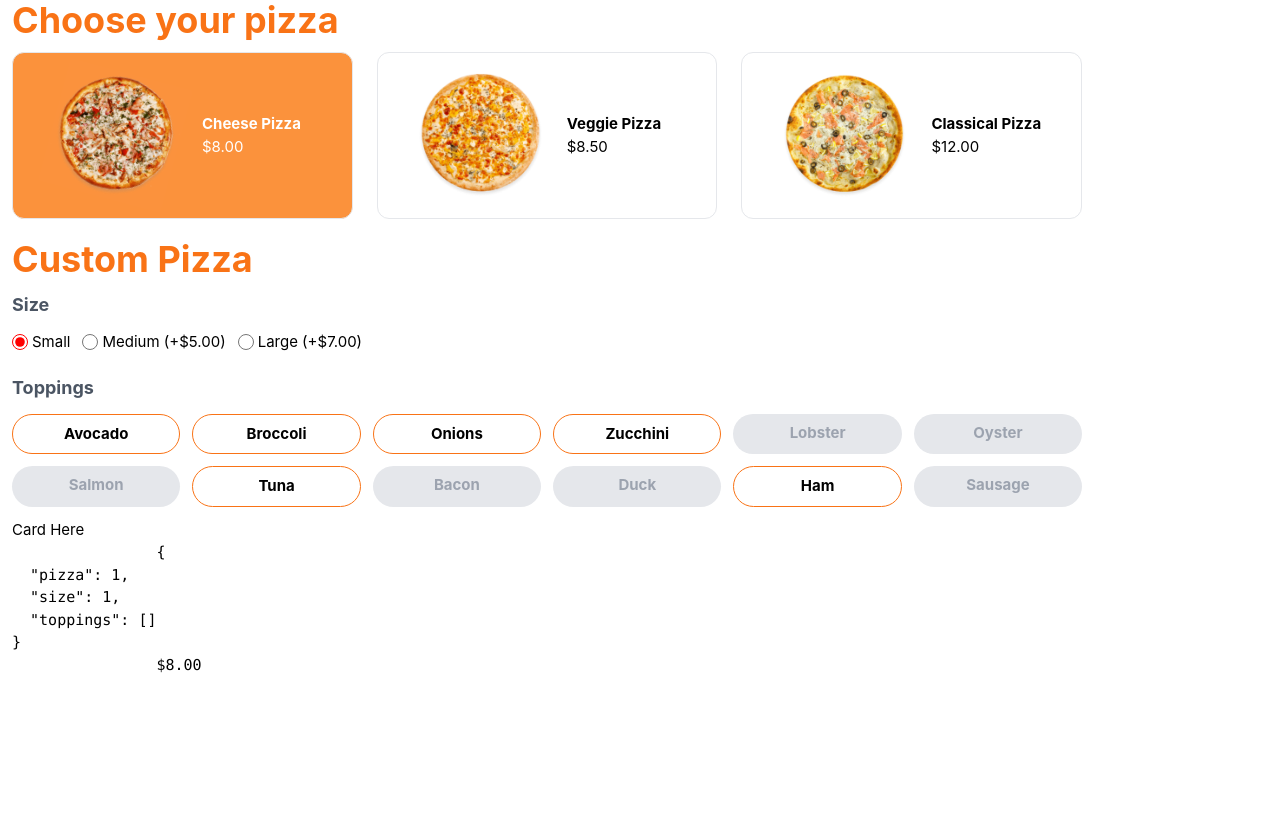
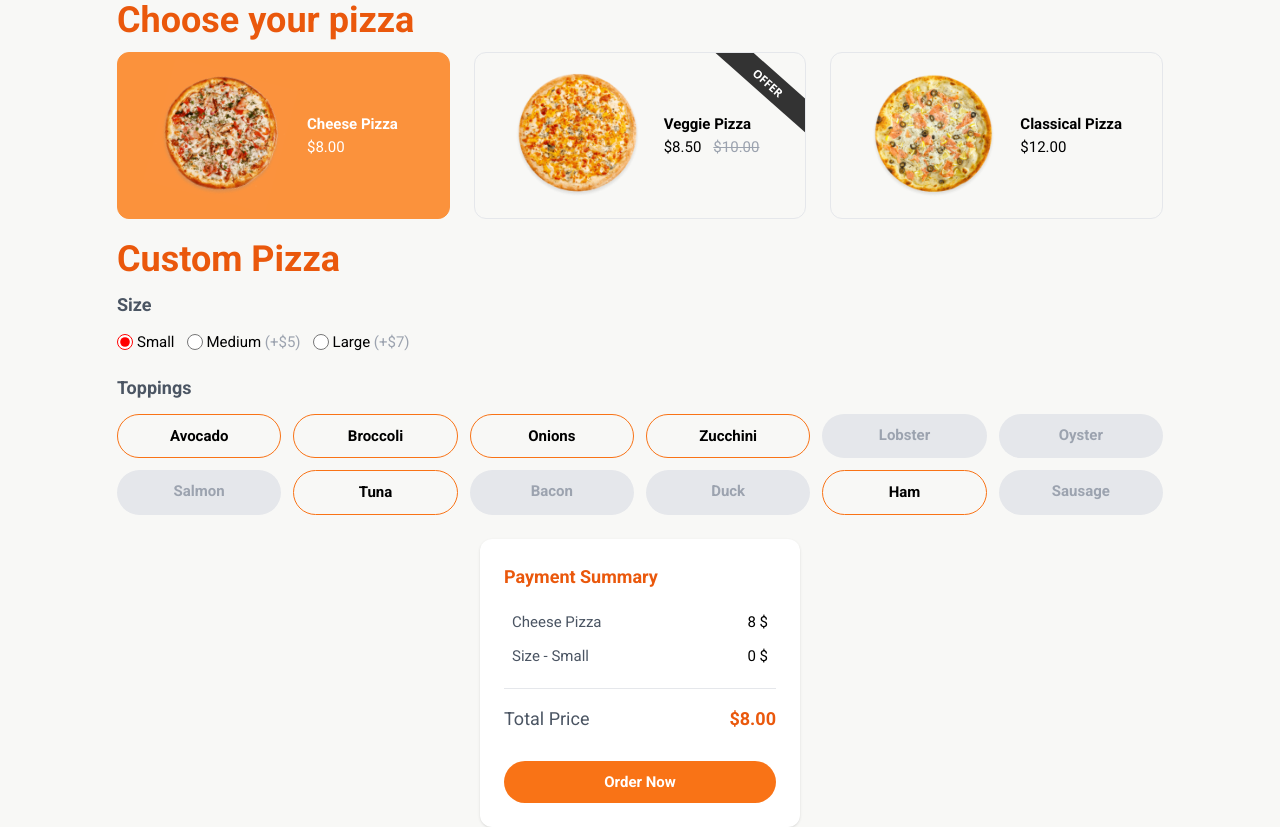
Before and after one commit to Khrisvana/pizza-app, a Vue app: page / in a window 1280 px wide. Before the commit the page ends 800 px from the top, so only its background shows below. Built offline with nearby package versions, Linux system fonts and the light colour scheme.

Commit message:
finishing functionality

```diff
--- a/src/App.vue
+++ b/src/App.vue
@@ -1,35 +1,16 @@
 <script setup lang="ts">
+import { priceFormat } from '@/utils/numberFormats'
+import type { Pizza, Size, Topping } from 'types'
+
 import { ref, onMounted, type Ref, computed, watch } from 'vue'
 
 import PizzaList from './assets/json/pizza-list.json'
 import SizeList from './assets/json/size-list.json'
 import ToppingList from './assets/json/topping-list.json'
 
-import Pizza from './components/Pizza.vue'
-import Topping from './components/Topping.vue'
-
-type Pizza = {
-	id: number
-	name: string
-	price: number
-	discount: {
-		is_active: boolean,
-		final_price: number
-	}
-	toppings: Array<number>
-}
-
-type Size = {
-	id: number
-	name: string
-	extra_price: number
-}
-
-type Topping = {
-	id: number
-	name: string
-	price: number
-}
+import PizzaInput from './components/PizzaInput.vue'
+import ToppingInput from './components/ToppingInput.vue'
+import PriceSummary from './components/PriceSummary.vue'
 
 type FormInputs = {
 	pizza: number
@@ -53,24 +34,16 @@ const toppingSummary = computed(() => {
 	})
 })
 
-const totalPrice = computed(() => {
-	let filteredPizza: Pizza = pizza.filter((item) => item.id == inputs.value.pizza)[0] ?? []
-	let filteredSize: Size = sizes.filter((item) => item.id == inputs.value.size)[0] ?? []
-	let toppingTotal: number = toppingSummary.value.reduce((accumulator, value) => {
-		return accumulator + value.price
-	}, 0)
+const selectedPizza = computed(() => {
+	return pizza.filter((item) => {
+		return inputs.value.pizza == item.id
+	})[0] ?? []
+})
 
-	let total = filteredPizza.discount.is_active ? filteredPizza.discount.final_price : filteredPizza.price
-
-	total += filteredSize.extra_price + toppingTotal
-
-	return {
-		raw: total,
-		formatted: new Intl.NumberFormat('en-US', {
-			style: 'currency',
-			currency: 'USD'
-		}).format(total)
-	}
+const selectedSize = computed(() => {
+	return sizes.filter((item) => {
+		return inputs.value.size == item.id
+	})[0] ?? []
 })
 
 const availableTopping = computed(() => {
@@ -78,17 +51,6 @@ const availableTopping = computed(() => {
 
 	return filteredPizza.toppings
 })
-
-const formatSizeName = (name: string, price: number) => {
-	let formattedPrice = new Intl.NumberFormat('en-US', {
-		style: 'currency',
-		currency: 'USD'
-	}).format(price)
-
-	if (price > 0) return `${name} (+${formattedPrice})`
-
-	return name
-}
 
 watch(() => inputs.value.pizza, (value) => {
   inputs.value.toppings = []
@@ -102,20 +64,20 @@ onMounted(() => {
 </script>
 
 <template>
-	<div class="container flex flex-wrap gap-3 mx-auto px-3">
+	<div class="container flex flex-wrap gap-6 justify-center mx-auto px-3">
 		<div>
-			<h1 class="h1">Choose your pizza</h1>
+			<h1 class="h1 text-orange-600">Choose your pizza</h1>
 			<div class="grid grid-cols-1 sm:grid-cols-2 lg:grid-cols-3 gap-6 mb-5">
-				<Pizza
+				<PizzaInput
 					:pizza="item"
 					v-model="inputs.pizza"
 					v-for="item in pizza"
 					:key="item.id"
 				/>
 			</div>
-			<h1 class="h1">Custom Pizza</h1>
+			<h1 class="h1 text-orange-600">Custom Pizza</h1>
 
-			<h5 class="h5">Size</h5>
+			<h5 class="h5 text-gray-600">Size</h5>
 			<div class="flex flex-wrap gap-3 mb-5">
 				<div class="form-check" v-for="size in sizes" :key="size.id">
 					<input
@@ -126,15 +88,15 @@ onMounted(() => {
 						class="form-radio"
 						v-model="inputs.size"
 					/>
-					<label class="cursor-pointer" :for="`radioman-${size.id}`">{{
-						formatSizeName(size.name, size.extra_price)
-					}}</label>
+					<label class="cursor-pointer" :for="`radioman-${size.id}`">
+						{{ size.name }} <span class="text-gray-400" v-if="size.extra_price > 0">(+{{ priceFormat(size.extra_price, 0) }})</span>
+					</label>
 				</div>
 			</div>
 
-			<h5 class="h5">Toppings</h5>
+			<h5 class="h5 text-gray-600">Toppings</h5>
 			<div class="grid grid-cols-2 sm:grid-cols-3 md:grid-cols-6 gap-3">
-				<Topping
+				<ToppingInput
 					:listed-topping="availableTopping"
 					:topping="topping"
 					v-model="inputs.toppings"
@@ -143,13 +105,6 @@ onMounted(() => {
 				/>
 			</div>
 		</div>
-		<div class="w-max">
-			Card Here
-			<pre>
-				{{ inputs }}
-				{{ totalPrice.formatted }}
-			</pre
-			>
-		</div>
+		<PriceSummary :pizza="selectedPizza" :size="selectedSize" :topping-summary="toppingSummary"/>
 	</div>
-</template>
+</template>@/utils/numberFormats
--- a/src/assets/base.css
+++ b/src/assets/base.css
@@ -1,4 +1,6 @@
 /* color palette from <https://github.com/vuejs/theme> */
+@import url('https://fonts.googleapis.com/css2?family=Roboto:ital,wght@0,100;0,300;0,400;0,500;0,700;0,900;1,100;1,300;1,400;1,500;1,700;1,900&display=swap');
+
 *,
 *::before,
 *::after {
@@ -15,21 +17,10 @@ body {
     color 0.5s,
     background-color 0.5s;
   line-height: 1.6;
-  font-family:
-    Inter,
-    -apple-system,
-    BlinkMacSystemFont,
-    'Segoe UI',
-    Roboto,
-    Oxygen,
-    Ubuntu,
-    Cantarell,
-    'Fira Sans',
-    'Droid Sans',
-    'Helvetica Neue',
-    sans-serif;
+  font-family: 'Roboto';
   font-size: 15px;
   text-rendering: optimizeLegibility;
   -webkit-font-smoothing: antialiased;
   -moz-osx-font-smoothing: grayscale;
+  background-color: #F8F8F6;
 }
--- a/src/assets/main.css
+++ b/src/assets/main.css
@@ -6,7 +6,7 @@
 
 
 .button {
-  @apply font-bold px-3 py-2;
+  @apply font-bold px-3 py-2.5;
 }
 
 .button-primary {
@@ -26,11 +26,11 @@
 }
 
 .h1 {
-  @apply text-4xl font-bold text-orange-500 mb-3;
+  @apply text-4xl font-bold mb-3;
 }
 
 .h5 {
-  @apply text-lg font-bold text-gray-600 mb-3;
+  @apply text-lg font-bold mb-3;
 }
 
 .form-check {
--- a/src/components/Pizza.vue
+++ /dev/null
@@ -1,68 +0,0 @@
-<script setup lang="ts">
-import { computed } from 'vue'
-
-let model = defineModel<number>({ required: true })
-
-const props = defineProps({
-	pizza: {
-		type: Object,
-		default: {}
-	}
-})
-
-const formattedPrice = computed(() => {
-	let value = props.pizza.price
-
-	if (props.pizza.discount?.is_active) value = props.pizza.discount.final_price
-
-	return new Intl.NumberFormat('en-US', { style: 'currency', currency: 'USD' }).format(value)
-})
-
-const getImage = ((name: string) => {
-    return `/pizza/${name}.png`
-})
-</script>
-
-<template>
-	<label
-		:for="`pizza-${pizza.id}`"
-		class="pizza-container cursor-pointer"
-		:class="{ 'pizza-container-active': model == pizza.id }"
-	>
-		<img :src="getImage(pizza.name)" :alt="pizza.name" class="pizza-image"/>
-		<div>
-			<p class="font-bold">{{ pizza.name }}</p>
-			<p>{{ formattedPrice }}</p>
-		</div>
-	</label>
-	<input
-		type="radio"
-		class="hidden"
-		name="pizza"
-		:value="pizza.id"
-		v-model="model"
-		:id="`pizza-${pizza.id}`"
-	/>
-</template>
-
-<style scoped>
-.pizza-container {
-	@apply rounded-xl hover:bg-orange-200 py-5 px-10 gap-6 border flex items-center justify-items-center;
-    transition: all var(--transition-time);
-}
-
-.pizza-container-active {
-	@apply bg-orange-400 hover:bg-orange-400 text-white;
-}
-
-.pizza-image {
-    width: 125px;
-    height: 125px;
-    transition: rotate var(--transition-time);
-}
-
-.pizza-container:hover .pizza-image,
-.pizza-container-active .pizza-image {
-    rotate: 15deg;
-}
-</style>
--- /dev/null
+++ b/src/components/PizzaInput.vue
@@ -0,0 +1,105 @@
+<script setup lang="ts">
+import { priceFormat } from '@/utils/numberFormats'
+import { computed } from 'vue'
+
+let model = defineModel<number>({ required: true })
+
+const props = defineProps({
+	pizza: {
+		type: Object,
+		default: {}
+	}
+})
+
+const pizzaPrice = computed(() => {
+	let value: number = props.pizza.price
+
+	if (props.pizza.discount?.is_active) value = props.pizza.discount.final_price
+
+	return {
+		price: priceFormat(props.pizza.price),
+		final_price: priceFormat(value)
+	}
+})
+
+const getImage = (name: string) => {
+	return `/pizza/${name}.png`
+}
+</script>
+
+<template>
+	<label
+		:for="`pizza-${pizza.id}`"
+		class="pizza-container cursor-pointer"
+		:class="{ 'pizza-container-active': model == pizza.id }"
+	>
+		<img
+			src="/ribbon.svg"
+			alt="Discount Offer"
+			class="pizza-ribbon"
+			v-if="pizza.discount?.is_active"
+		/>
+		<img :src="getImage(pizza.name)" :alt="pizza.name" class="pizza-image" />
+		<div>
+			<p class="font-bold">{{ pizza.name }}</p>
+			<div class="flex flex-wrap gap-3">
+				<p>{{ pizzaPrice.final_price }}</p>
+				<p
+					v-if="pizzaPrice.final_price != pizzaPrice.price"
+					class="pizza-original-price"
+					:class="{ 'pizza-original-price-active': model == pizza.id }"
+				>
+					{{ pizzaPrice.price }}
+				</p>
+			</div>
+		</div>
+	</label>
+	<input
+		type="radio"
+		class="hidden"
+		name="pizza"
+		:value="pizza.id"
+		v-model="model"
+		:id="`pizza-${pizza.id}`"
+	/>
+</template>
+
+<style scoped>
+.pizza-container {
+	@apply relative rounded-xl hover:bg-orange-200 py-5 px-10 gap-6 border flex items-center justify-items-center hover:border-orange-200;
+	transition: all var(--transition-time);
+}
+
+.pizza-container-active {
+	@apply bg-orange-400 hover:bg-orange-400 text-white border-orange-400 hover:border-orange-400;
+}
+
+.pizza-image {
+	width: 125px;
+	height: 125px;
+	transition: rotate var(--transition-time);
+}
+
+.pizza-ribbon {
+	width: 115px;
+	position: absolute;
+	transform: translateX(-100%);
+	top: 0;
+	left: 100%;
+	right: 0;
+}
+
+.pizza-original-price {
+	@apply text-gray-400 decoration-gray-400 line-through;
+}
+
+.pizza-original-price-active {
+	@apply text-gray-300 decoration-gray-300;
+}
+
+.pizza-container:hover .pizza-image,
+.pizza-container-active .pizza-image {
+	rotate: 15deg;
+}
+</style>
+@/utils/numberFormats
--- /dev/null
+++ b/src/components/PriceSummary.vue
@@ -0,0 +1,66 @@
+<script setup lang="ts">
+import { computed } from 'vue';
+import { priceFormat, numberFormat } from '@/utils/numberFormats';
+import type { Topping } from '@/types';
+
+const props = defineProps({
+    pizza: {
+        type: Object,
+        default: {}
+    },
+    size: {
+        type: Object,
+        default: {}
+    },
+    toppingSummary: {
+        type: Array<Topping>,
+        default: []
+    }
+})
+
+const totalPrice = computed(() => {
+	let toppingTotal: number = props.toppingSummary.reduce((accumulator, value) => {
+		return accumulator + value.price
+	}, 0)
+
+	let total = props.pizza.discount.is_active ? props.pizza.discount.final_price : props.pizza.price
+
+	total += props.size.extra_price + toppingTotal
+
+	return {
+		raw: total,
+		formatted: priceFormat(total)
+	}
+})
+</script>
+
+<template>
+    <div class="w-80">
+        <div class="bg-white rounded-xl p-6 shadow">
+            <h5 class="h5 text-orange-600">Payment Summary</h5>
+            <div class="p-2">
+                <div class="flex gap-3 justify-between w-full mb-3">
+                    <p class="text-gray-600">{{ pizza.name }}</p>
+                    <p>{{ numberFormat(pizza.discount.final_price) }} $</p>
+                </div>
+                <div class="flex gap-3 justify-between w-full mb-3">
+                    <p class="text-gray-600">Size - {{ size.name }}</p>
+                    <p>{{ numberFormat(size.extra_price) }} $</p>
+                </div>
+                <div class="flex gap-3 justify-between w-full mb-3" v-for="topping in toppingSummary" :key="topping.id">
+                    <p class="text-gray-600">{{ topping.name }}</p>
+                    <p>{{ numberFormat(topping.price) }} $</p>
+                </div>
+            </div>
+            <hr>
+            <div class="flex gap-3 justify-between w-full my-4">
+                <h5 class="h5 !font-normal text-gray-600">Total Price</h5>
+                <h5 class="h5 text-orange-600">{{ totalPrice.formatted }}</h5>
+            </div>
+
+            <button class="button button-primary w-full rounded-full">
+                Order Now
+            </button>
+        </div>
+    </div>
+</template>@/utils/numberFormats
--- /dev/null
+++ b/src/utils/numberFormats.ts
@@ -0,0 +1,7 @@
+export function priceFormat(value: number, digit: number = 2) : string {
+    return new Intl.NumberFormat('en-US', { style: 'currency', currency: 'USD', minimumFractionDigits: digit }).format(value)
+}
+
+export function numberFormat(value: number, min_digit: number = 0, max_digit: number = 2) {
+    return new Intl.NumberFormat('en-US', { minimumFractionDigits: min_digit, maximumFractionDigits: max_digit }).format(value)
+}
--- a/tsconfig.app.json
+++ b/tsconfig.app.json
@@ -1,6 +1,6 @@
 {
   "extends": "@vue/tsconfig/tsconfig.dom.json",
-  "include": ["env.d.ts", "src/**/*", "src/**/*.vue"],
+  "include": ["env.d.ts", "src/**/*", "src/**/*.vue", "types"],
   "exclude": ["src/**/__tests__/*"],
   "compilerOptions": {
     "composite": true,
```
Also changed, not shown: types/index.d.ts (added, +22 -0 lines), src/components/ToppingInput.vue (renamed from src/components/Topping.vue).
